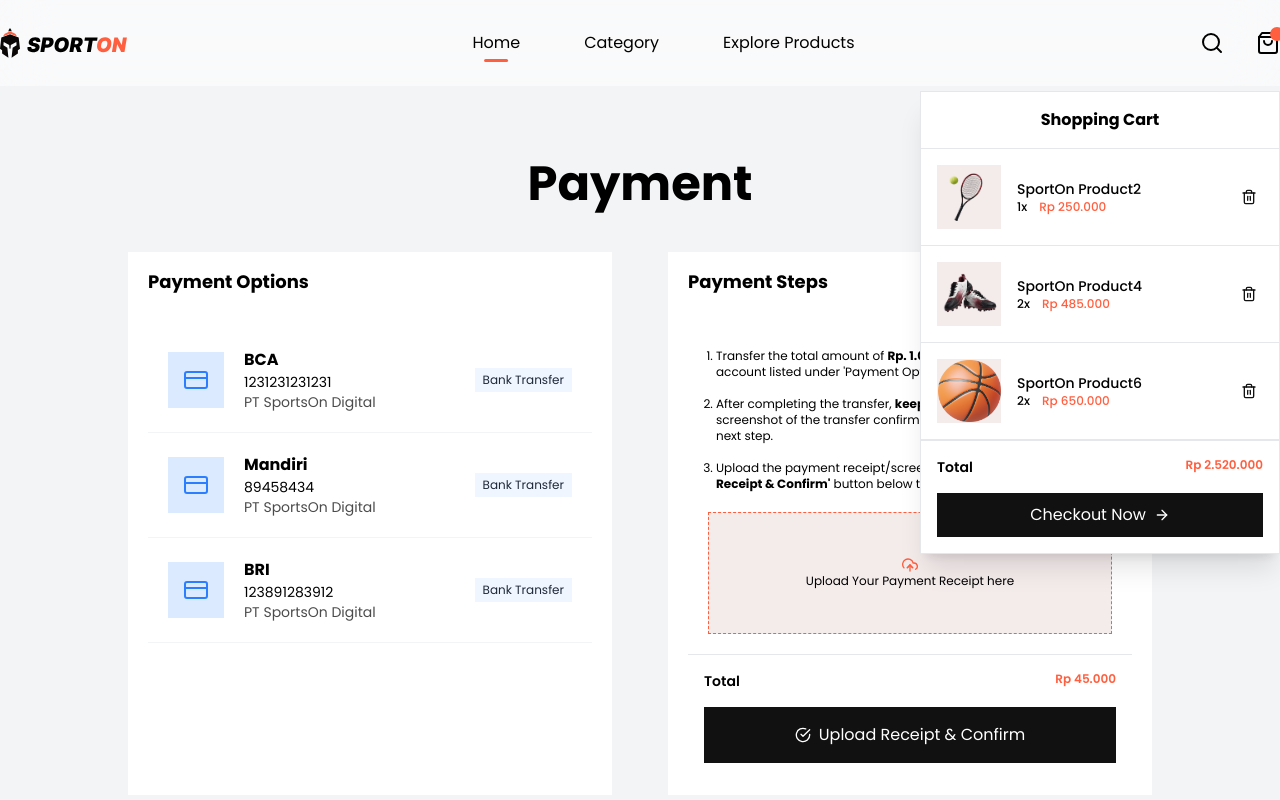
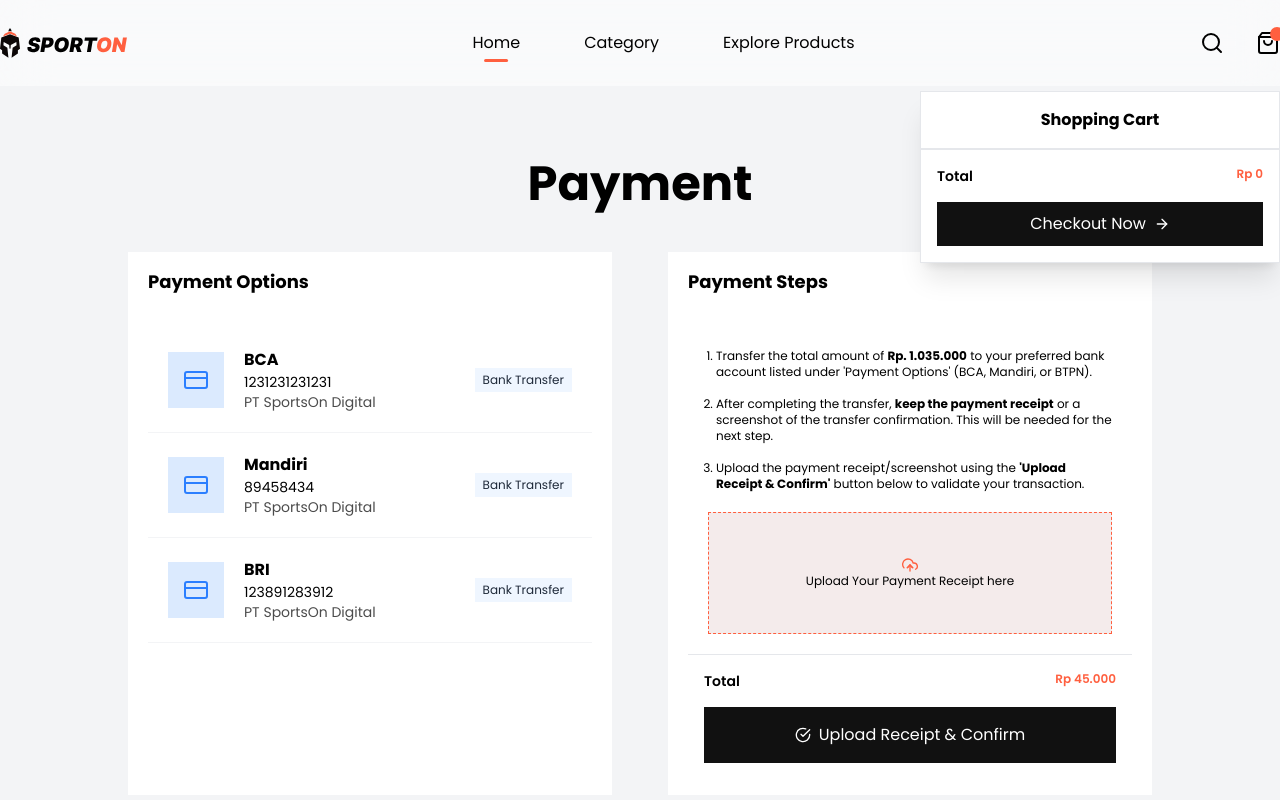
Before and after one commit to verenjessica673/sporton-fe-vercel-deploy, a Next.js app: page /payment in a window 1280 px wide. Both pictures are taken after a click on the button 1268 px from the left and 43 px from the top of the page. Shown: the top 800 px of the page. Built offline with nearby package versions, Linux system fonts and the light colour scheme.

Commit message:
changes9

```diff
--- a/app/(landing)/components/checkout/cart-item.tsx
+++ b/app/(landing)/components/checkout/cart-item.tsx
@@ -1,16 +1,17 @@
 "use client";
 
 import Image from "next/image";
-import { cartList } from "../ui/cart-popup";
+import { CartItems } from "../ui/cart-popup";
 import priceFormat from "@/app/utils/price";
 import Button from "../ui/button";
 import { FiCreditCard, FiTrash2 } from "react-icons/fi";
 import { useRouter } from "next/navigation";
+import { getimageUrl } from "@/app/lib/api";
 
 const CartItems = () => {
     const {push} = useRouter();
 
-    const totalPrice = cartList.reduce(
+    const totalPrice = CartItems.reduce(
     (total, item) => total + item.price * item.qty,
     0
   );
@@ -21,11 +22,11 @@
               <h2 className="font-bold text-lg">Cart Items</h2>
             </div>
             <div className="overflow-auto max-h-[300px]">
-              {cartList.map((item, index) => (
+              {CartItems.map((item, index) => (
                 <div key={index} className="flex gap-4 p-4 border-b border-gray-200">
                   <div className="bg-primary-light aspect-square w-16 flex justify-center items-center">
                     <Image
-                      src={'/img/Product/' + item.ImageUrl}
+                      src={getimageUrl(item.imageUrl)}
                       width={63}
                       height={63}
                       alt={item.name}
--- a/app/(landing)/components/home/products.tsx
+++ b/app/(landing)/components/home/products.tsx
@@ -1,32 +1,35 @@
+"use client";
+
 import Image from "next/image";
 import Link from "next/link";
 import { FiPlus } from "react-icons/fi";
 import Button from "../ui/button";
-import priceFormat from "@/app/utils/price";
 import { Product } from "@/app/types";
 import { getimageUrl } from "@/app/lib/api";
 import { useCartStore } from "@/app/hooks/use-cart-store";
+import priceFormat from "@/app/utils/price";
 
 type TProductsProps = {
-  product: Product []
+  products: Product []
 };
 
-const ProductsSection = ({ products } : TProductsProps) => {
+const ProductsSection = ({ products = [] } : TProductsProps) => {
   const {addItem} = useCartStore();
 
   const handleAddToCart = (e: React.MouseEvent, product: Product) => {
+    e.preventDefault();
     e.stopPropagation();
     addItem(product)
   }
 
-const ProductsSection = ({product}: TProductsProps) => {
+
   return (
     <section id="products-section" className="container mx-auto mt-32 mb-52">
       <h2 className="font-bold italic text-4xl text-center mb-11">
         <span className="text-primary">OUR </span>PRODUCTS
       </h2>
       <div className="grid grid-cols-4 gap-5">
-        {product.map((product) => (
+        {products.map((product) => (
           <Link
             href={`/product/${product._id}`}
             key={product._id}
@@ -41,7 +44,7 @@
               />
 
               <Button className="w-10 h-10 p-2! absolute right-3 top-3"
-              onClick={handleAddToCart(e)}>
+              onClick={ (e) => handleAddToCart(e, product)}>
                 <FiPlus size={24} /></Button>
 
             </div>
--- a/app/(landing)/components/ui/cart-popup.tsx
+++ b/app/(landing)/components/ui/cart-popup.tsx
@@ -4,40 +4,19 @@
 import { FiTrash2 } from "react-icons/fi";
 import { FiArrowRight } from "react-icons/fi";
 import { useRouter } from 'next/navigation';
-
-export const cartList = [
-    {
-        name: "SportOn Product2",
-        category: "Running",
-        qty: 1,
-        price: 250000,
-        ImageUrl: "product-2.png",
-    },
-
-        {
-        name: "SportOn Product4",
-        category: "Running",
-        qty: 2,
-        price: 485000,
-        ImageUrl: "product-4.png",
-    },
-
-        {
-        name: "SportOn Product6",
-        category: "Running",
-        qty: 2,
-        price: 650000,
-        ImageUrl: "product-6.png",
-    },
-];
+import { useCartStore } from '@/app/hooks/use-cart-store';
+import { getimageUrl } from '@/app/lib/api';
 
 const CartPopup = () => {
   const {push} = useRouter();
+  const {items, removeItem} = useCartStore();
 
-  const totalPrice = cartList.reduce(
+  const totalPrice = items.reduce(
     (total, item) => total + item.price * item.qty,
     0
   );
+
+  console.log("Cart Items:", items);
 
   const handleCheckout = () => {
     push("/checkout");
@@ -47,11 +26,11 @@
       <div className="absolute bg-white right-0 top-15 shadow-xl shadow-black/10 border border-gray-200 w-90 z-10">
         <div className="p-4 border-b border-gray-200 font-bold text-center">Shopping Cart</div>
 
-      {cartList.map((item, index) => (
+      {items.map((item, index) => (
         <div key={index} className="flex gap-4 p-4 border-b border-gray-200">
           <div className="bg-primary-light aspect-square w-16 flex justify-center items-center">
             <Image
-              src={'/img/Product/' + item.ImageUrl}
+              src={getimageUrl(item.imageUrl)}
               width={63}
               height={63}
               alt={item.name}
@@ -69,6 +48,7 @@
               size="small"
               variant="ghost"
               className="w-7 h-7 p-0! self-center ml-auto"
+              onClick={() => removeItem(item._id)}
             >
               <FiTrash2 />
             </Button>
```
